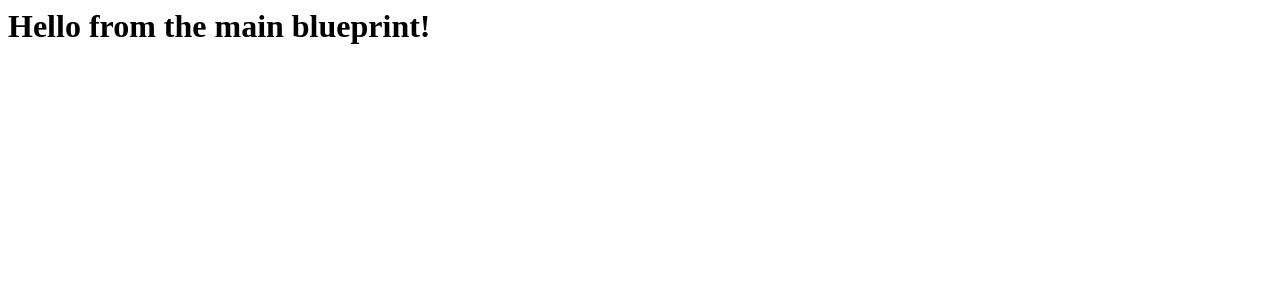
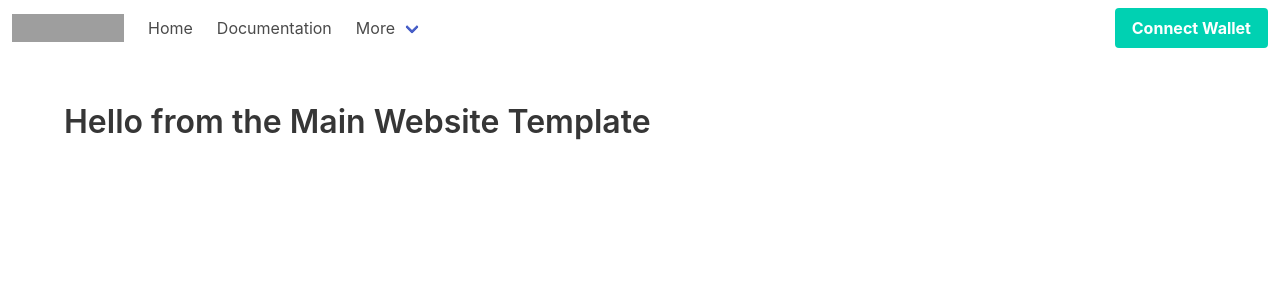
Before and after one commit to rrmangum/blockchain_credentials, a Flask app: page / in a window 1280 px wide. Shown: the top 300 px of the page. Run offline with Flask 2, Linux system fonts and the light colour scheme; grey boxes are pictures that could not be loaded.

Commit message:
Added bulma css framework and integrated base template

```diff
--- a/flaskapp/app/main/templates/main/index.html
+++ b/flaskapp/app/main/templates/main/index.html
@@ -1 +1,6 @@
-<h1>Hello from the main blueprint!</h1>
+{% extends 'base.html' %}
+{% block title%}Home Page{% endblock %}
+{% block heading %}
+    <subtitle>Hello from the Main Website Template</subtitle>
+{% endblock %}
+{% block content %}{% endblock %}
--- a/flaskapp/app/templates/base.html
+++ b/flaskapp/app/templates/base.html
@@ -0,0 +1,78 @@
+<!DOCTYPE html>
+<html lang="en">
+<head>
+    <meta charset="UTF-8">
+    <meta name="viewport" content="width=device-width, initial-scale=1">
+    <title>{% block title %}{% endblock %}</title>
+    <link rel="stylesheet" href="https://cdn.jsdelivr.net/npm/bulma@0.9.4/css/bulma.min.css">
+</head>
+<body>
+    <nav class="navbar" role="navigation" aria-label="main navigation">
+  <div class="navbar-brand">
+    <a class="navbar-item" href="https://bulma.io">
+      <img src="https://i.ibb.co/TKZgQq0/Screen-Shot-2022-10-26-at-8-37-51-PM.png" width="112" height="28">
+    </a>
+
+    <a role="button" class="navbar-burger" aria-label="menu" aria-expanded="false" data-target="navbarBasicExample">
+      <span aria-hidden="true"></span>
+      <span aria-hidden="true"></span>
+      <span aria-hidden="true"></span>
+    </a>
+  </div>
+
+  <div id="navbarBasicExample" class="navbar-menu">
+    <div class="navbar-start">
+      <a class="navbar-item">
+        Home
+      </a>
+
+      <a class="navbar-item">
+        Documentation
+      </a>
+
+      <div class="navbar-item has-dropdown is-hoverable">
+        <a class="navbar-link">
+          More
+        </a>
+        <div class="navbar-dropdown">
+          <a class="navbar-item">
+            About
+          </a>
+          <a class="navbar-item">
+            Contact
+          </a>
+          <hr class="navbar-divider">
+          <a class="navbar-item">
+            Report an issue
+          </a>
+        </div>
+      </div>
+    </div>
+
+    <div class="navbar-end">
+      <div class="navbar-item">
+        <div class="buttons">
+          <a class="button is-primary">
+            <strong>Connect Wallet</strong>
+          </a>
+        </div>
+      </div>
+    </div>
+  </div>
+</nav>
+    <section class="section">
+        <div class="container">
+          <h1 class="title">
+            {% block heading %}{% endblock%}
+          </h1>
+          <p class="subtitle">
+            {% block content%}
+
+            {% endblock%}
+          </p>
+        </div>
+      </section>
+
+
+</body>
+</html>
```
Also changed, not shown: flaskapp/app/main/templates/main/wallet.html (+5 -10 lines).
